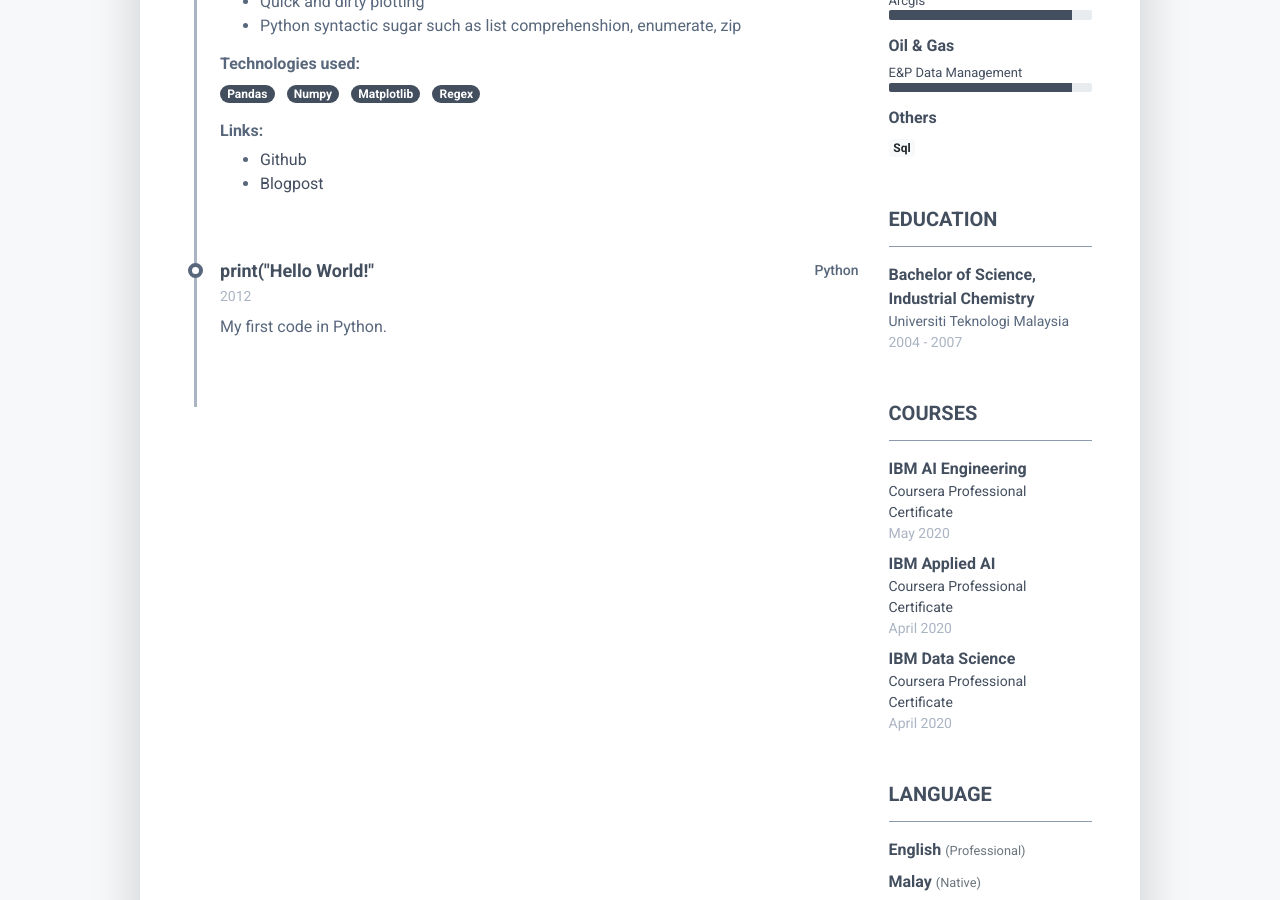
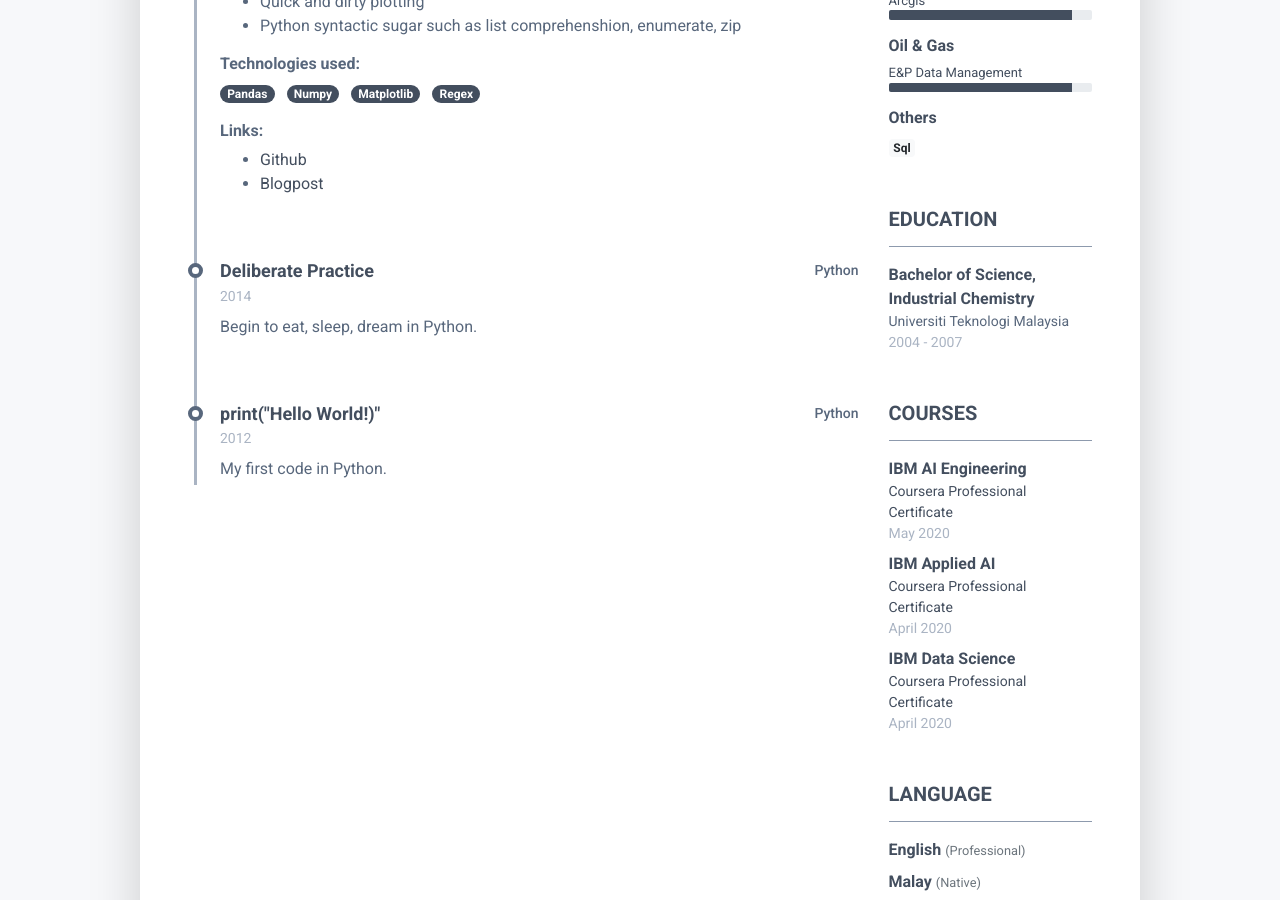
Before and after one commit to elvinado/elvinado.github.io, a Jekyll site: the page index.html, which Jekyll copies as it is, in a window 1280 px wide and 900 px high, scrolled down 710 px. Built offline with Jekyll 4.4.1, drawn with Linux system fonts in a browser that asks for light colours; nearby versions of some CDN libraries; library files that are not in the unit come from our copies.

Commit message:
Update index.html

```diff
--- a/index.html
+++ b/index.html
@@ -105,7 +105,22 @@
 										<div class="resume-timeline-item-header mb-2">
 										    <div class="d-flex flex-column flex-md-row">
 												<a href="#">
-										        <h3 class="resume-position-title font-weight-bold mb-1">print("Hello World!"</h3>
+										        <h3 class="resume-position-title font-weight-bold mb-1">Deliberate Practice</h3>
+												</a>
+										        <div class="resume-company-name ml-auto">Python</div>
+										    </div><!--//row-->
+										    <div class="resume-position-time">2014</div>
+									    </div><!--//resume-timeline-item-header-->
+										<div class="resume-timeline-item-desc">
+										    <p>Begin to eat, sleep, dream in Python.</p>
+										</div><!--//resume-timeline-item-desc-->
+									</article><!--//resume-timeline-item-->
+
+									<article class="resume-timeline-item position-relative">
+										<div class="resume-timeline-item-header mb-2">
+										    <div class="d-flex flex-column flex-md-row">
+												<a href="#">
+										        <h3 class="resume-position-title font-weight-bold mb-1">print("Hello World!)"</h3>
 												</a>
 										        <div class="resume-company-name ml-auto">Python</div>
 										    </div><!--//row-->
```
